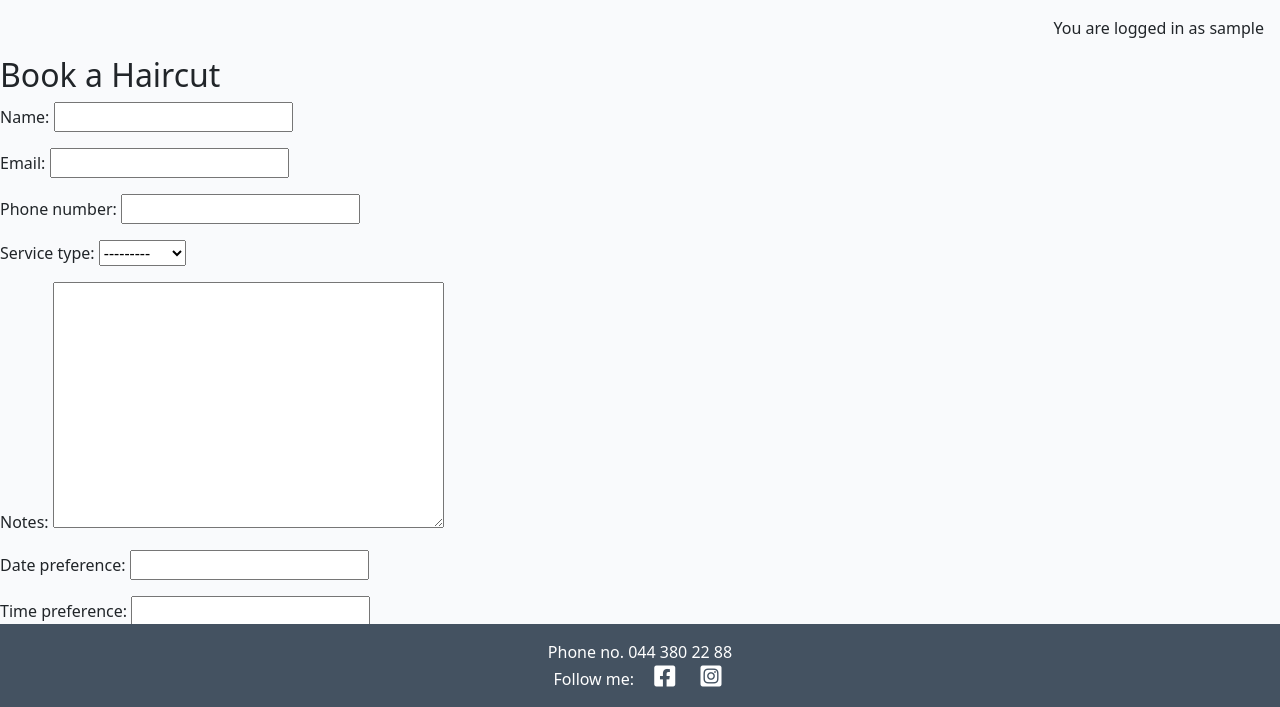
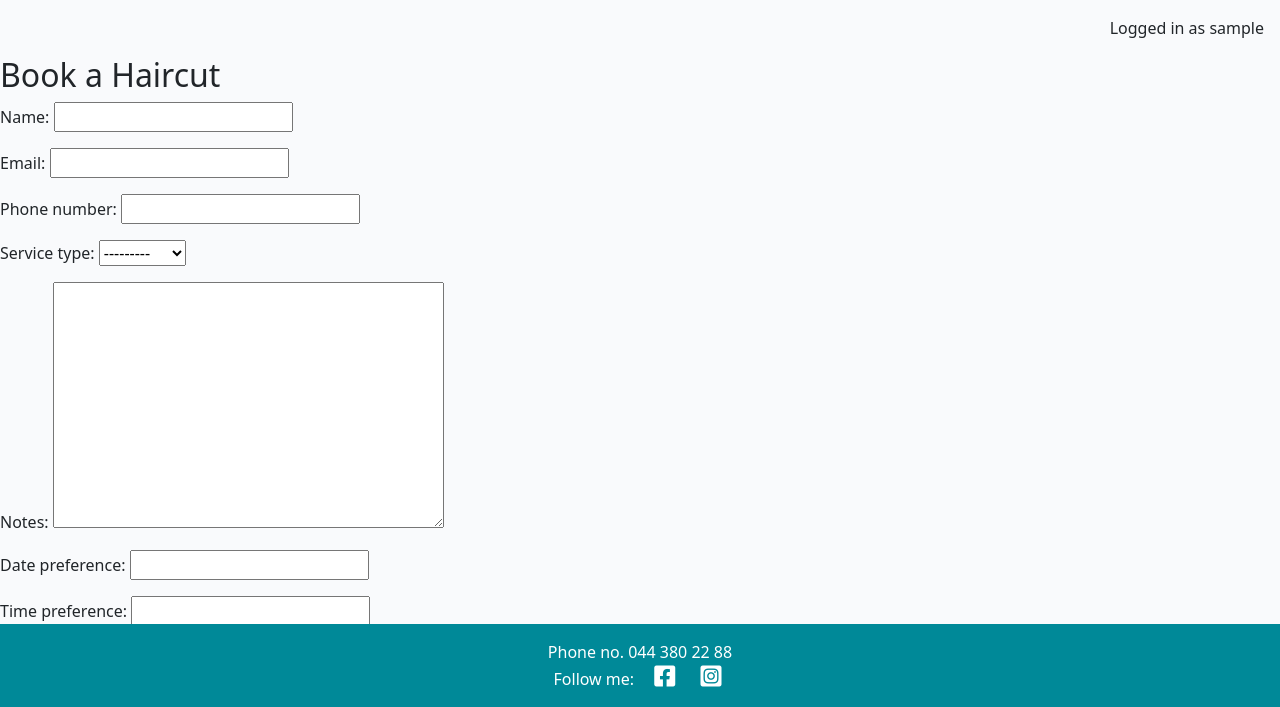
Before and after one commit to EMPZsolt/my-fourth-project, a Django app: page /book-service/ in a window 1280 px wide. Shown: the part 93-800 px from the top of the page. Run offline with Django 4.2, Linux system fonts and the light colour scheme; the visitor is signed in with stand-in values (Sample User, id 1).

Commit message:
Add style and live social media icons to footer

```diff
--- a/static/css/style.css
+++ b/static/css/style.css
@@ -38,6 +38,7 @@ body {
     font-size: 24px;
     color: #4A4A4F;
     text-decoration: none;
+    list-style-type: none;
 }
 
 .custom-toggler {
@@ -49,8 +50,11 @@ body {
 }
 
 .footer {
-    background-color: #445261;
+    background-color: #008998;
     color: white;
+    display: flex;
+    flex-direction: column;
+    align-items: center;
 }
 
 .footer i {
--- a/templates/base.html
+++ b/templates/base.html
@@ -38,14 +38,16 @@
             <a class="navbar-brand" href="{% url 'home' %}">
                 <img class="logo-img" src="{% static 'images/Hairbybudu-logo.png' %}" alt="Logo">
             </a>
-            <button class="navbar-toggler navbar-toggler-right" type="button" data-bs-toggle="collapse" data-bs-target="#navbarText"
-                    aria-controls="navbarText" aria-expanded="false" aria-label="Toggle navigation">
+            <button class="navbar-toggler navbar-toggler-right custom-toggler" type="button" data-bs-toggle="collapse"
+                data-bs-target="#navbarText" aria-controls="navbarText" aria-expanded="false"
+                aria-label="Toggle navigation">
                 <span class="navbar-toggler-icon"></span>
             </button>
             <div class="collapse navbar-collapse" id="navbarText">
                 <ul class="navbar-nav me-auto mb-2 mb-lg-0">
                     <li class="nav-item">
-                        <a class="nav-link {% if request.path == home_url %}active{% endif %}" href="{% url 'home' %}">Home</a>
+                        <a class="nav-link {% if request.path == home_url %}active{% endif %}"
+                            href="{% url 'home' %}">Home</a>
                     </li>
                     <li class="nav-item">
                         <a class="nav-link {% if request.path == '' %}active{% endif %}" href="">About</a>
@@ -57,7 +59,8 @@
                         <a class="nav-link {% if request.path == '' %}active{% endif %}" href="">Information</a>
                     </li>
                     <li class="nav-item">
-                        <a class="nav-link {% if request.path == booking_url %}active{% endif %}" href="{% url 'booking' %}">Booking</a>
+                        <a class="nav-link {% if request.path == booking_url %}active{% endif %}"
+                            href="{% url 'booking' %}">Booking</a>
                     </li>
                 </ul>
             </div>
@@ -99,7 +102,7 @@
 
     <main class="flex-shrink-0 main-bg">
         {% if user.is_authenticated %}
-        <p class="text-end m-3">You are logged in as {{ user }}</p>
+        <p class="text-end m-3">Logged in as {{ user }}</p>
         {% else %}
         <p class="text-end m-3">You are not logged in</p>
         {% endif %}
@@ -110,17 +113,22 @@
 
         <!-- Footer -->
         <footer class="footer fixed-bottom py-3 dark-bg">
-        <p class="m-0 text-center text-white">Phone no. 044 380 22 88</p>
-        <p class="m-0 text-center text-white">
+            <div class="text-center text-white">
+                <p class="m-0">Phone no. 044 380 22 88</p>
+                <p class="m-0">
                     Follow me:
-            <i class="fab fa-facebook-square ms-3"></i>
-            <i class="fab fa-instagram-square ms-3"></i>
+                    <a href="https://www.facebook.com/profile.php?id=100047643075557" target="_blank" class="text-white">
+                        <i class="fab fa-facebook-square ms-3"></i></a>
+                    <a href="https://www.instagram.com/hairbybudu" target="_blank" class="text-white">
+                        <i class="fab fa-instagram-square ms-3"></i></a>
                 </p>
+            </div>
         </footer>
 
         <!-- Bootstrap JS -->
         <script src="https://cdn.jsdelivr.net/npm/bootstrap@5.0.1/dist/js/bootstrap.bundle.min.js"
-            integrity="sha384-gtEjrD/SeCtmISkJkNUaaKMoLD0//ElJ19smozuHV6z3Iehds+3Ulb9Bn9Plx0x4" crossorigin="anonymous"></script>
+            integrity="sha384-gtEjrD/SeCtmISkJkNUaaKMoLD0//ElJ19smozuHV6z3Iehds+3Ulb9Bn9Plx0x4" crossorigin="anonymous">
+        </script>
 
         <!-- Your Custom JS -->
         <script src="{% static 'js/script.js' %}"></script>
```
Also changed, not shown: 1 other file. Lines whose indentation alone changed are shown as unchanged.
